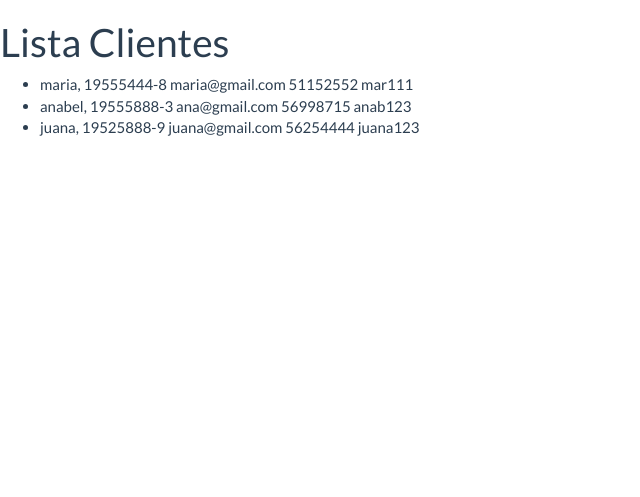
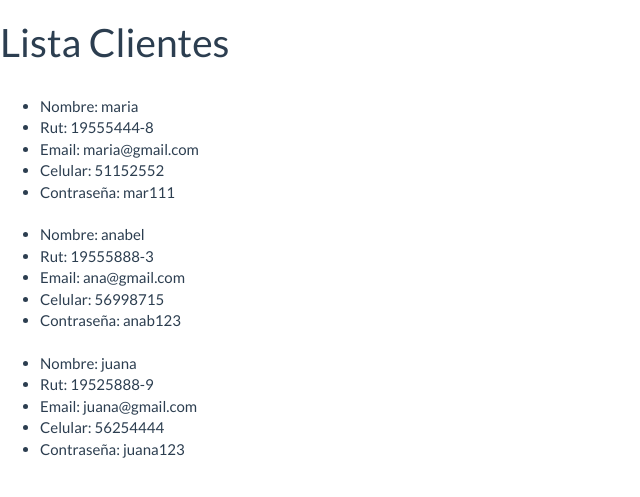
Before and after one commit to perla-jara/proyectoDjango, a Django app: page /listar_clientes in a window 1280 px wide. Shown: the top 497 px of the page, without its empty margins (0-640 px from the left). Run offline with Django 3.2, Linux system fonts and the light colour scheme; data comes from the database, SQL or seed files in the repository; both versions use the stored data as it was after the commit; some libraries are stand-ins or nearby versions.

Commit message:
version7

```diff
--- a/app/templates/app/listar_clientes.html
+++ b/app/templates/app/listar_clientes.html
@@ -6,17 +6,38 @@
     <meta charset="UTF-8">
     <meta name="viewport" content="width=device-width, initial-scale=1.0">
     <link rel="stylesheet" href="{% static 'css/bootstrap.min.css' %}">
+    <link rel="stylesheet" href="https://cdnjs.cloudflare.com/ajax/libs/font-awesome/4.7.0/css/font-awesome.min.css">
     <title>Document</title>
 </head>
 <body>
+
     <h1>Lista Clientes</h1>
     <ul>
         {% for c in clientes %}
+        <br>
         <li>
-            {{ c.nombre}}, {{ c.rut}} {{c.email}} {{c.celular}} {{c.contraseña}}
+            Nombre:
+            {{ c.nombre}}
+        </li>
+        <li>
+            Rut:
+            {{ c.rut}}
+        </li>
+        <li>
+            Email:
+            {{ c.email}}
+        </li>
+        <li>
+            Celular:
+            {{ c.celular}}
+        </li>
+        <li>
+            Contraseña:
+            {{ c.contraseña}}
         </li>
         {% endfor %}
     </ul>
+
 </body>
 
 </html>
--- a/app/urls.py
+++ b/app/urls.py
@@ -6,9 +6,8 @@ from django.contrib.auth import views as auth_views
 
 urlpatterns = [
     path('index/', auth_views.LoginView.as_view(), name='login'),
-    path('agregarCliente',views.agregar_cliente),
     path('',views.menu),
-    path('addCliente', views.Cliente_Create.as_view(), name="cliente_crear"),
+    path('agregar_cliente', views.Cliente_Create.as_view(), name="cliente_crear"),
     path('listar_clientes',views.listar_clientes),
     path('editar_cliente/<int:cliente_id>', views.editar_cliente),
     path('borrar_cliente/<int:cliente_id>', views.borrar_cliente),
--- a/app/views.py
+++ b/app/views.py
@@ -22,24 +22,9 @@ def locales(request):
 def quienes_somos(request):
     return render(request, 'app/quienes_somos.html', {})
 
-def agregar_cliente(request):
-    if request.method == "POST":
-        form = ClienteForm(request.POST)
-        if form.is_valid():
-            model_instance = form.save(commit=False)
-            model_instance.save()
-            return redirect('/agregarCliente')
-    else:
-        form = ClienteForm()
-        return render(request, 'app/agregar_cliente.html',
-                      {'form': form})
-
 def listar_clientes(request):
-    # creamos una colección la cual carga TODOS los registos
-    clientes = Cliente.objects.all()
-    # renderizamos la colección en el template
-    return render(request,
-        "app/listar_clientes.html", {'clientes': clientes})
+    clientes = Cliente.objects.filter(nombre__contains='')
+    return render(request, "app/listar_clientes.html", {'clientes': clientes})
 
 def editar_cliente(request, cliente_id):
     # Recuperamos el registro de la base de datos por el id
@@ -63,7 +48,6 @@ def borrar_cliente(request, cliente_id):
     instacia.delete()
     return redirect('/')
 
-# .... Otra forma usando Generics
 class Cliente_Create(CreateView):
     model = Cliente
     form_class = ClienteForm
--- a/crud/urls.py
+++ b/crud/urls.py
@@ -19,8 +19,7 @@ from django.urls import path, include
 urlpatterns = [
     path('admin/', admin.site.urls),
     path('', include('app.urls')),
-    path('addCliente', include('app.urls')),
-    path('agregarCliente', include('app.urls')),
+    path('agregar_cliente', include('app.urls')),
     path('listar_clientes', include('app.urls')),
     path('editar_cliente/<int:cliente_id>', include('app.urls')),
     path('borrar_cliente/<int:cliente_id>', include('app.urls')),
```
Also changed, not shown: app/templates/app/inscripcion_cliente.html (deleted, +0 -11 lines), db.sqlite3.
